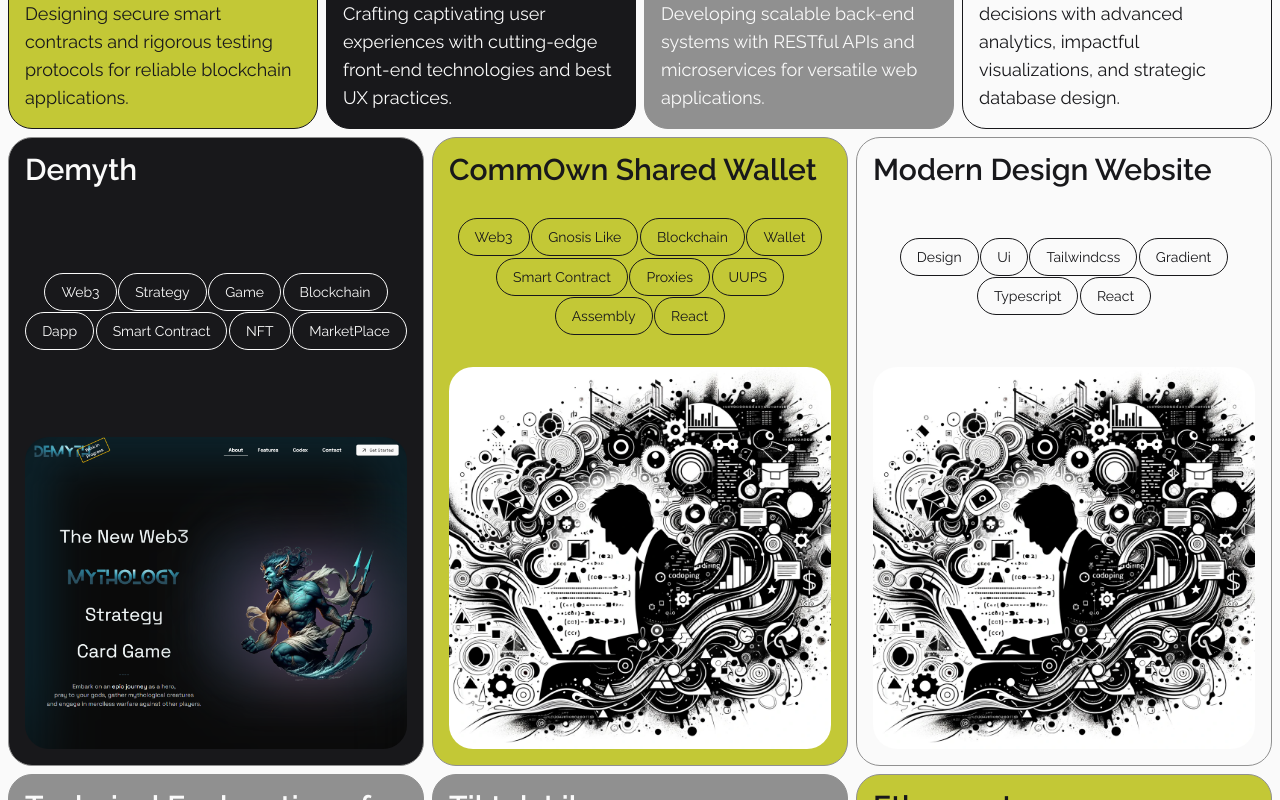
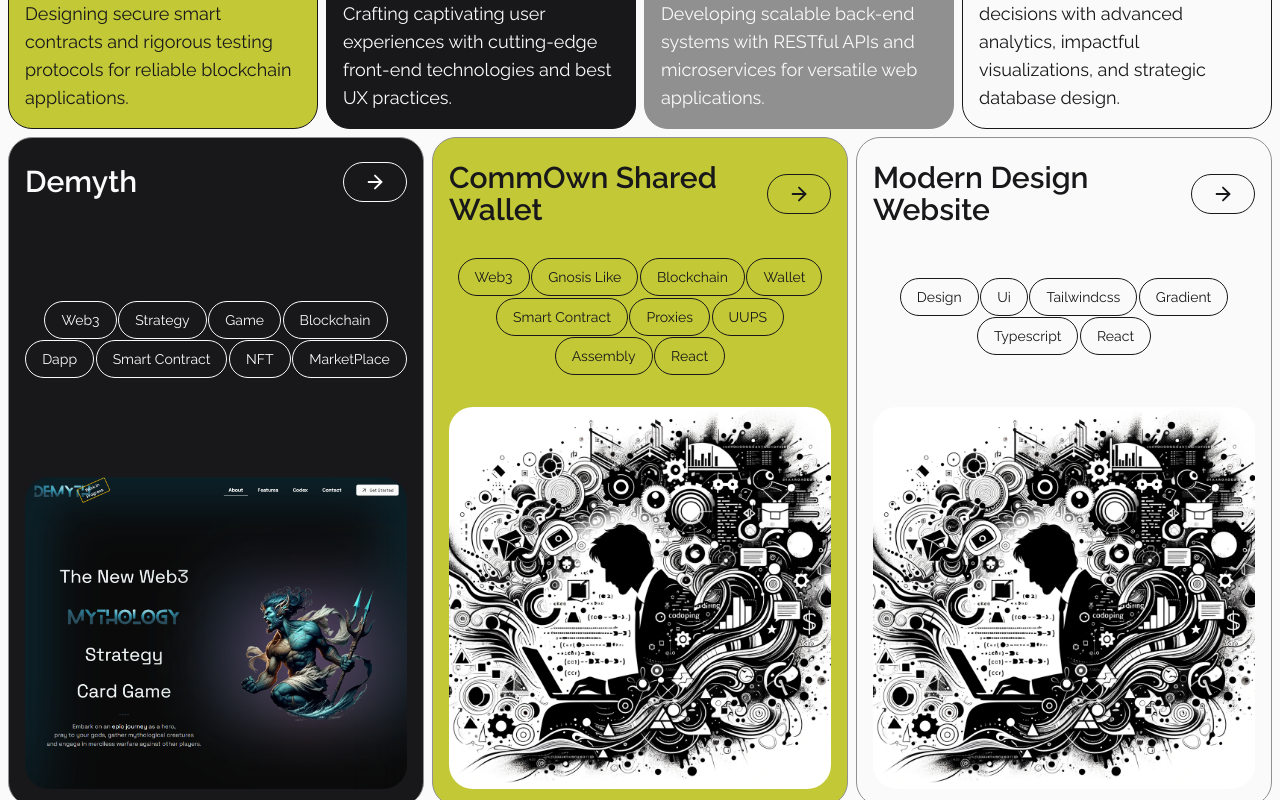
Before and after one commit to MarcOreliOoo/portfolio, a Next.js app: page / in a window 1280 px wide. Shown: the part 1100-1900 px from the top of the page. Built offline with nearby package versions, Linux system fonts and the light colour scheme; some icons are missing.

Commit message:
Fix map + hovering project link

```diff
--- a/src/app/page.tsx
+++ b/src/app/page.tsx
@@ -16,11 +16,13 @@ export default function Home() {
 	const ref = useRef<HTMLDivElement>(null);
 	useEffect(() => {
 		const currentRef = ref.current;
+
 		const handleResize = () => {
 			if (currentRef?.offsetHeight) setHeight(currentRef.offsetHeight);
 		};
+		handleResize();
+		console.log("useEffect > height end", height);
 
-		handleResize();
 		window.addEventListener("resize", handleResize);
 
 		return () => {
--- a/src/components/BasedIn/MyMap.tsx
+++ b/src/components/BasedIn/MyMap.tsx
@@ -54,7 +54,7 @@ const MyMap = ({ height }: { height?: number }) => {
 	return (
 		<div
 			className={`h-[${
-				height ?? 346
+				height && height > 0 ? height : 346
 			}px] w-full bg-secondary text-secondary-foreground rounded-3xl border border-secondary p-4 flex flex-col items-start justify-evenly gap-8 md:justify-start`}
 		>
 			<h1 className="text-3xl leading-8 font-semibold">I{"'"}m there!</h1>
--- a/src/components/Projects/Projects.tsx
+++ b/src/components/Projects/Projects.tsx
@@ -4,6 +4,7 @@ import Link from "next/link";
 import Image from "next/image";
 
 import Title from "@/components/ui/Title";
+import { ArrowLink } from "@/components/ui/ArrowLink";
 
 const Projects = () => {
 	return (
@@ -11,10 +12,16 @@ const Projects = () => {
 			{projectsData.map((project) => (
 				<li
 					key={project.id}
-					className={`h-auto w-full ${project.colors} rounded-3xl border border-secondary p-4 flex flex-col flex-wrap items-start justify-between gap-8 `}
+					className={`h-auto w-full ${project.colors} rounded-3xl border border-secondary p-4 pt-6 flex flex-col flex-wrap items-start justify-between gap-8 `}
 				>
-					<Link href={`/project/${project.id}`}>
+					<Link
+						href={`/project/${project.id}`}
+						className="flex flex-row items-center justify-between w-full overflow-clip"
+					>
 						<Title>{project.title}</Title>
+						<ArrowLink
+							className={`flex-shrink-0 ${project.tagsColors} hover:scale-110 hover:rotate-12 transition-transform duration-300 ease-in-out`}
+						/>
 					</Link>
 					<div className="flex flex-wrap gap-[0.1rem] overflow-clip items-start justify-center w-full">
 						{project.tags.map((tag) => (
```
